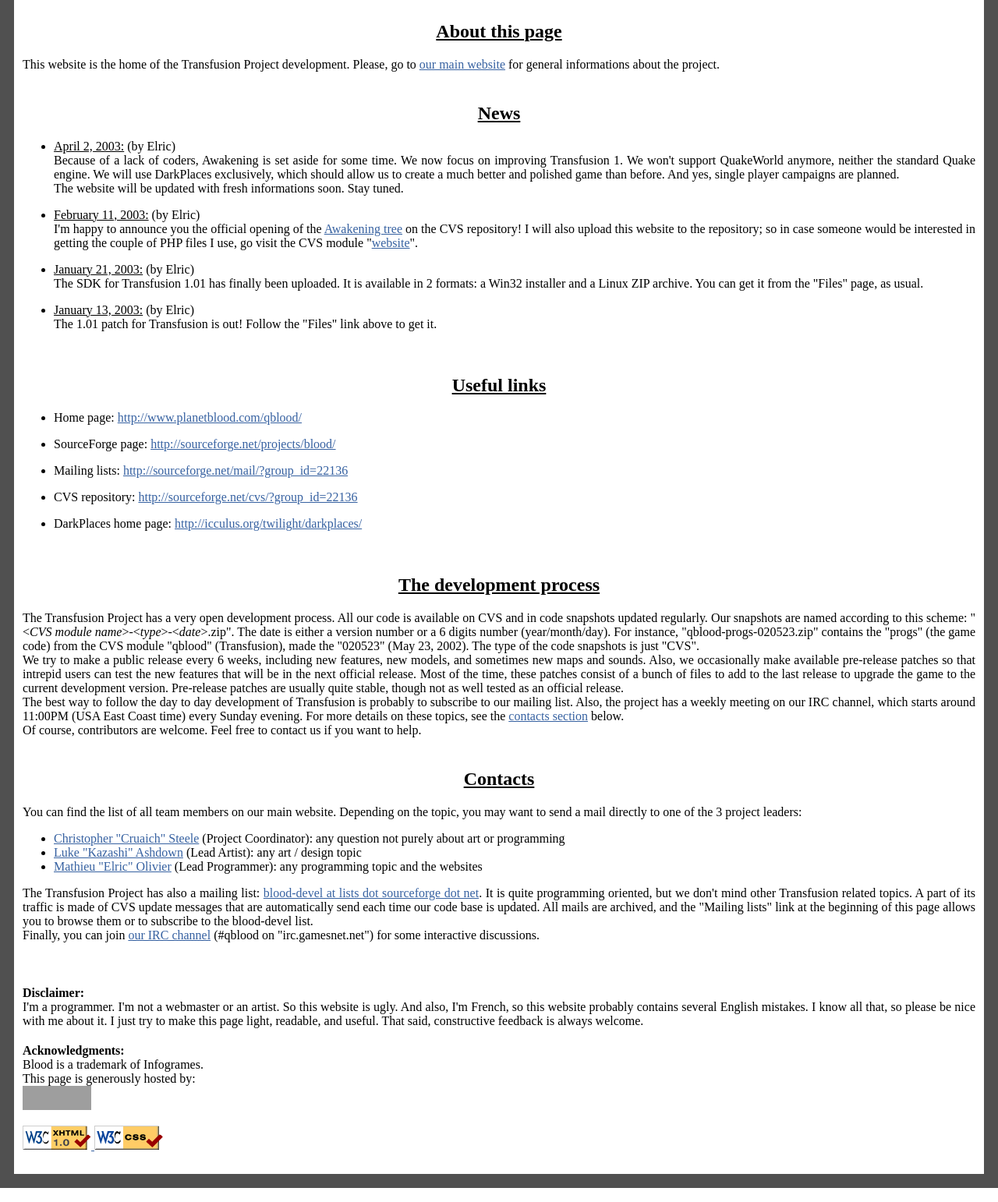
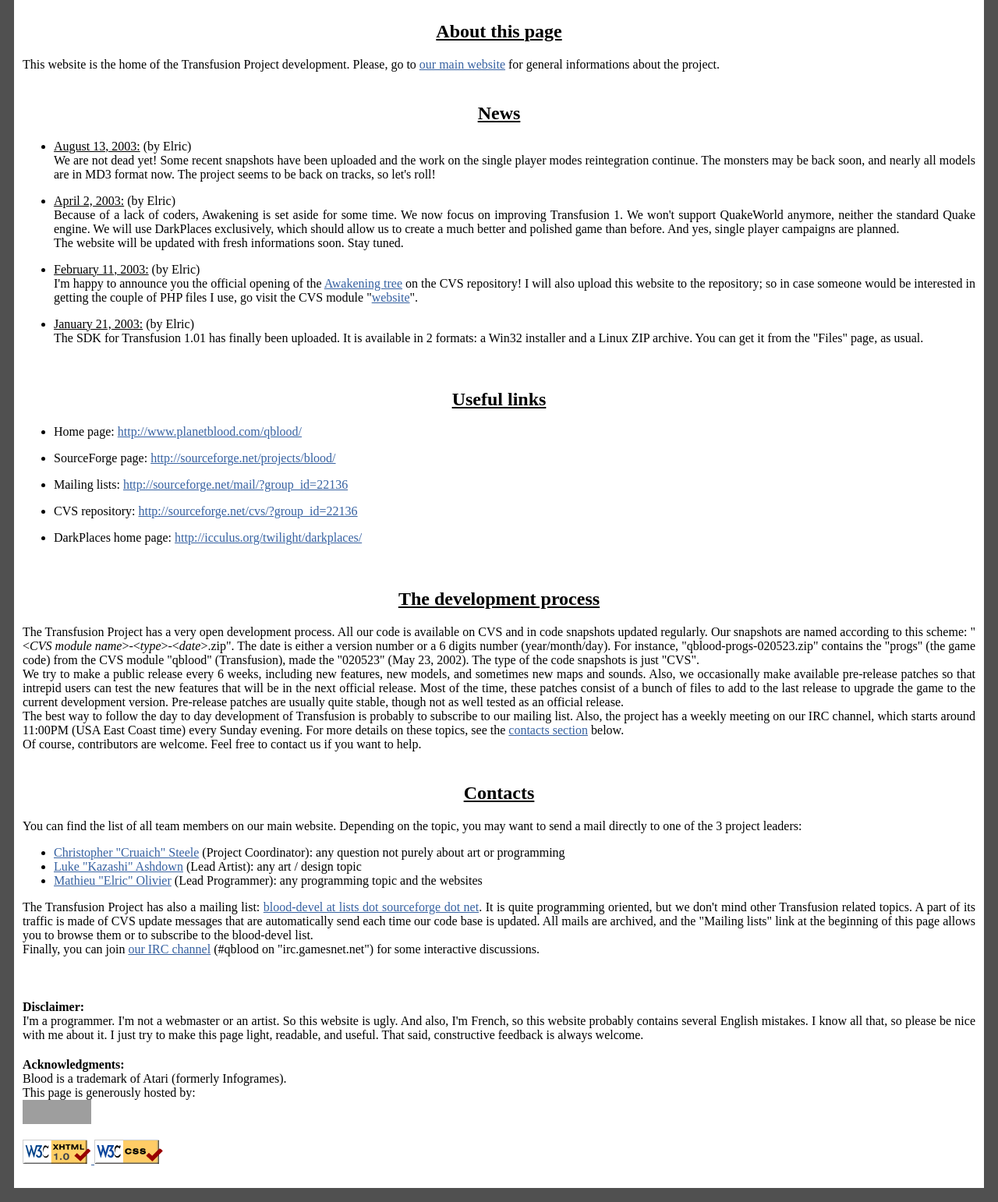
Before and after one commit to a-sf-mirror/transfusion, a PHP site: page / in a window 1280 px wide. Shown: the part 195-1737 px from the top of the page at 78% size. Run offline with PHP 8.4, Linux system fonts and the light colour scheme; data that the repository does not hold is empty; grey boxes are pictures that could not be loaded.

Commit message:
Changed "Infogrames" to "Atari". Updated the news page.

```diff
--- a/website/footer.php
+++ b/website/footer.php
@@ -1,7 +1,7 @@
 				<!-- Acknowledgments -->
 				<div class="section">
 					<span id="ack" class="footnotes-title">Acknowledgments:</span><br />
-					Blood is a trademark of Infogrames.<br />
+					Blood is a trademark of Atari (formerly Infogrames).<br />
 					This page is generously hosted by:<br />
 					<a href="http://sourceforge.net/">
 						<img style="border:0" src="http://sourceforge.net/sflogo.php?group_id=22136"
--- a/website/index.php
+++ b/website/index.php
@@ -25,6 +25,12 @@
 	<h2 id="news-section" class="section">News</h2>
 	<ul>
 		<li>
+			<span class="title">August 13, 2003:</span> (by Elric)<br />
+			We are not dead yet! Some recent snapshots have been uploaded and the work on the single player
+			modes reintegration continue. The monsters may be back soon, and nearly all models are in MD3
+			format now. The project seems to be back on tracks, so let's roll!<p />
+		</li>
+		<li>
 			<span class="title">April 2, 2003:</span> (by Elric)<br />
 			Because of a lack of coders, Awakening is set aside for some time. We now focus on improving
 			Transfusion 1. We won't support QuakeWorld anymore, neither the standard Quake engine. We will
@@ -43,10 +49,6 @@
 			<span class="title">January 21, 2003:</span> (by Elric)<br />
 			The SDK for Transfusion 1.01 has finally been uploaded. It is available in 2 formats:
 			a Win32 installer and a Linux ZIP archive. You can get it from the "Files" page, as usual.<p />
-		</li>
-		<li>
-			<span class="title">January 13, 2003:</span> (by Elric)<br />
-			The 1.01 patch for Transfusion is out! Follow the "Files" link above to get it.<p />
 		</li>
 	</ul>
 </div>
--- a/website/transfusion.php
+++ b/website/transfusion.php
@@ -19,7 +19,7 @@
 	just "qBlood", it has been renamed to "BloodBath" when we decided to switch to
 	the Quake 2 engine in december 2001 and to make our Quake 1 game multiplayer-only.
 	The game name has changed a second time to "Transfusion" after we talked with Infogrames
-	about the Blood trademark and copyrights.<br />
+	(now Atari) about the Blood trademark and copyrights.<br />
 	Transfusion is a standalone game, but it can also be played as a Quake 1 / QW mod
 	until version 1.01 included. If you have one of these old versions and wants to do so,
 	please take a look at the manual provided with each release for the detailed
```
